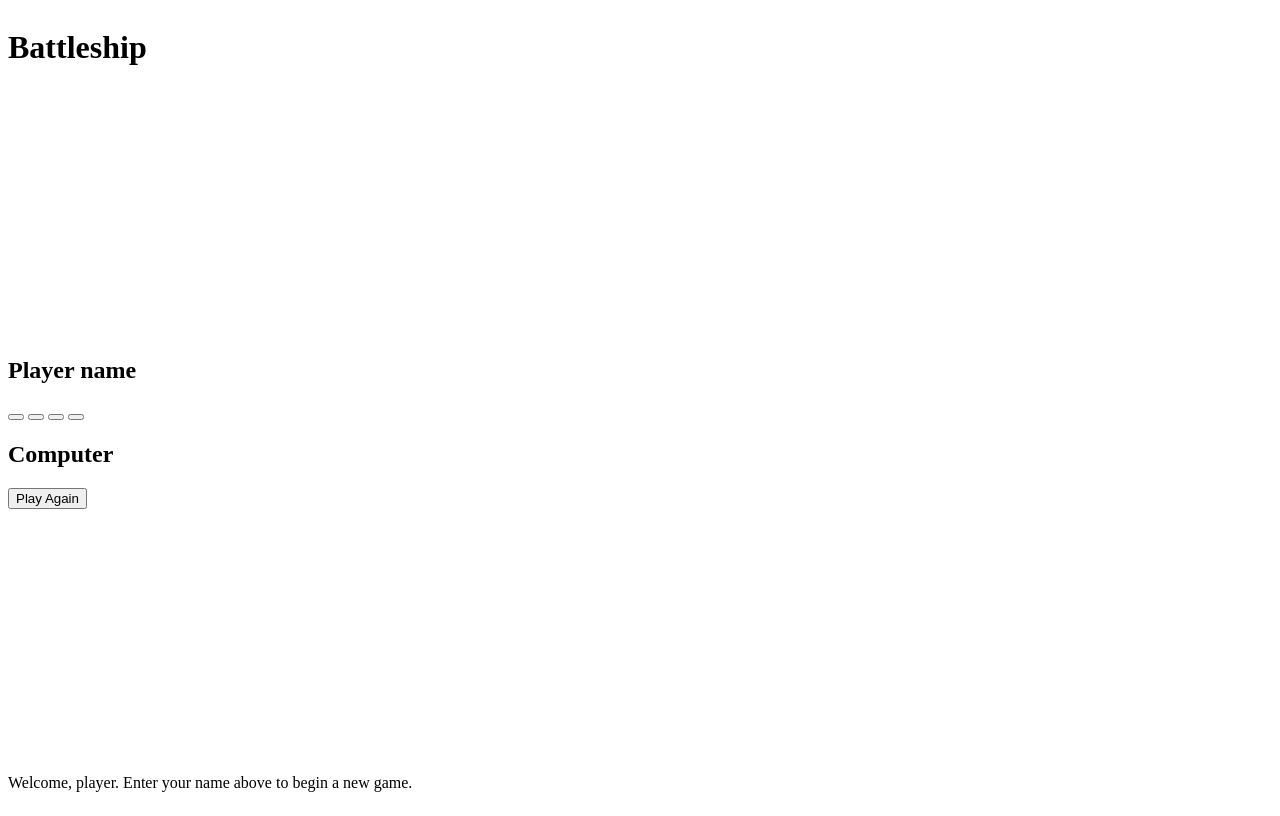
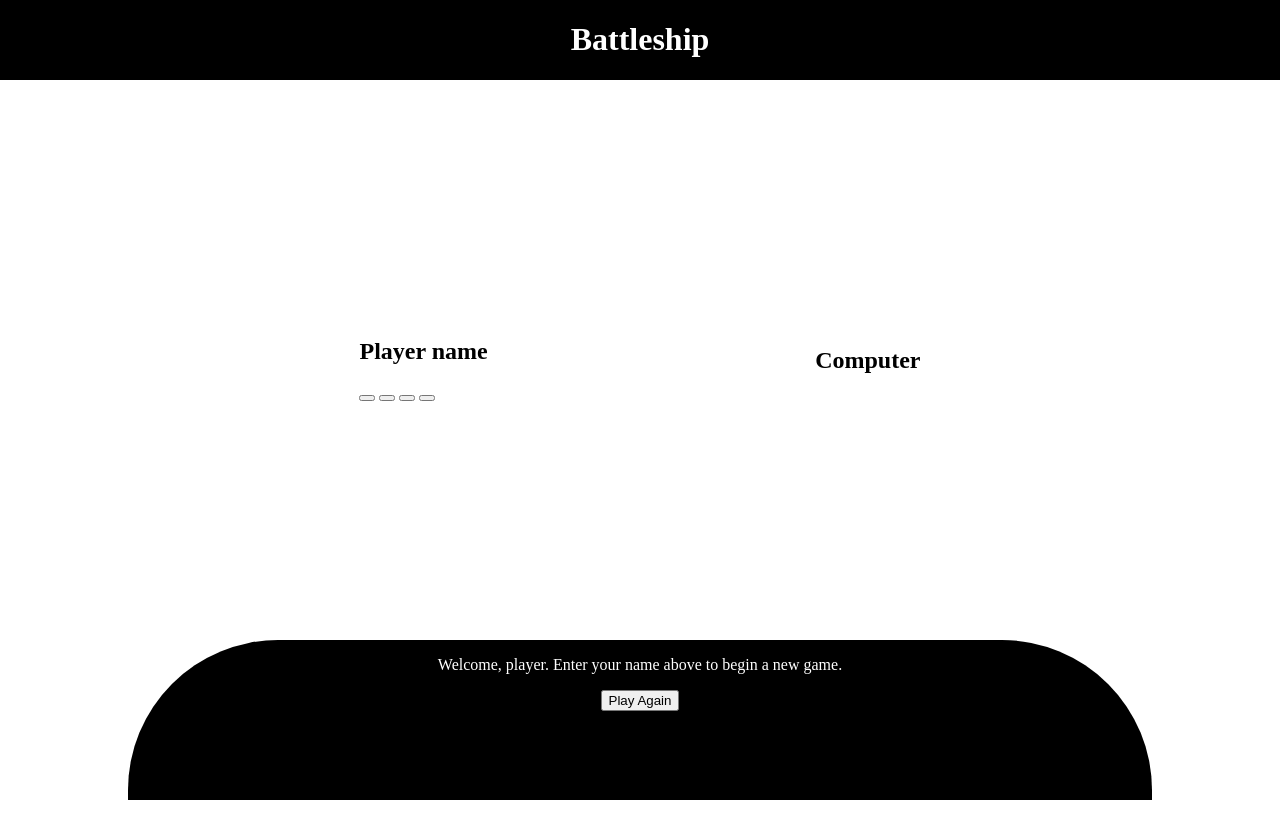
Before and after one commit to cynthem/Battleship, a plain HTML site: page index.html in a window 1280 px wide. Drawn offline with Linux system fonts and the light colour scheme.

Commit message:
Begin layout styles

```diff
--- a/index.html
+++ b/index.html
@@ -17,6 +17,7 @@
         </div>
 
         <div class="main">
+
             <div class="left-side">
                 <h2>Player name</h2>
                 <div class="left-board">
@@ -32,13 +33,11 @@
                 <div class="right-board"></div>
             </div>
 
-            <div class="bottom">
-                <button>Play Again</button>
-            </div>
         </div>
 
         <div class="footer">
             <p>Welcome, player. Enter your name above to begin a new game.</p>
+            <button>Play Again</button>
         </div>
 
     </div>
--- a/style.css
+++ b/style.css
@@ -1,7 +1,43 @@
+body {
+    margin: 0;
+}
+
 .content {
     height: 100vh;
-    width: 100vw;
     display: flex;
     flex-direction: column;
     justify-content: space-between;
+    align-items: center;
 }
+
+/* HEADER */
+
+.header {
+    width: 100vw;
+    height: 10vh;
+    text-align: center;
+    background-color: black;
+    color: white;
+}
+
+/* MAIN */
+
+.main {
+    width: 95vw;
+    height: 66vh;
+    display: flex;
+    justify-content: space-evenly;
+    align-items: center;
+}
+
+/* FOOTER */
+
+.footer {
+    width: 80vw;
+    height: 20vh;
+    text-align: center;
+    background-color: black;
+    color: white;
+    border-top-left-radius: 150px;
+    border-top-right-radius: 150px;
+}
```
